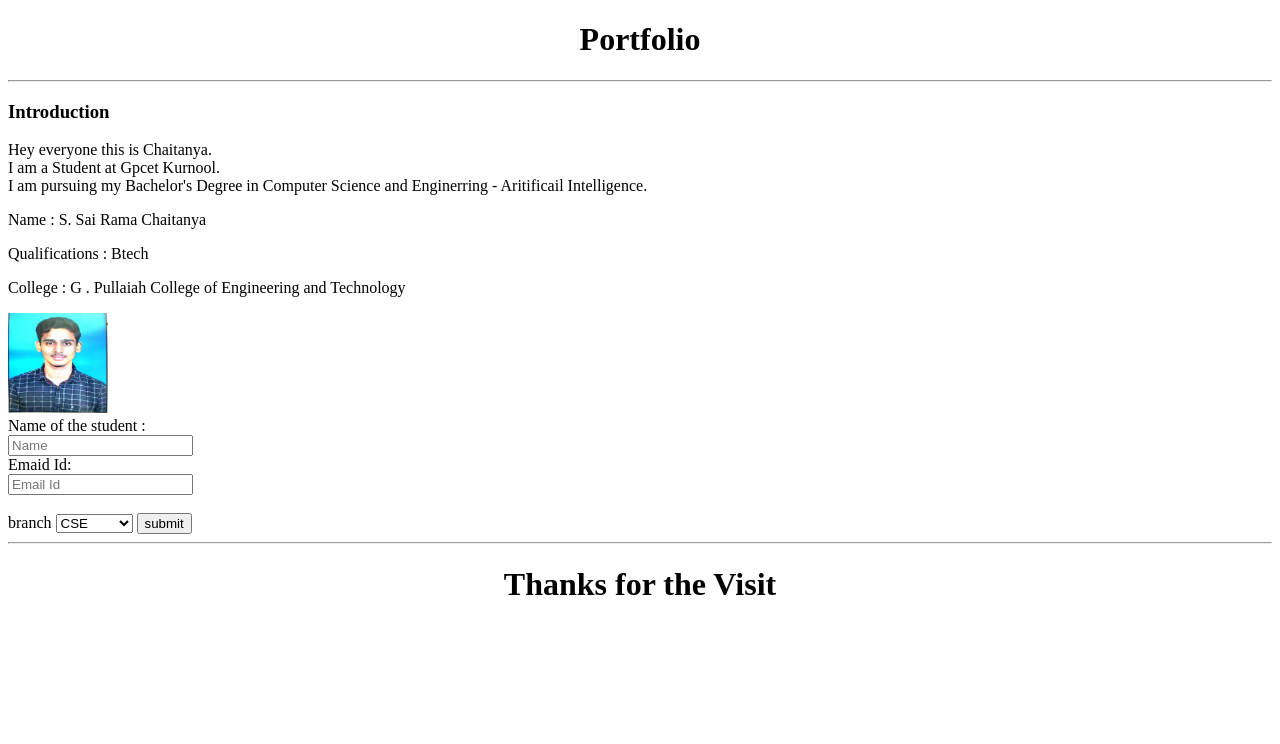
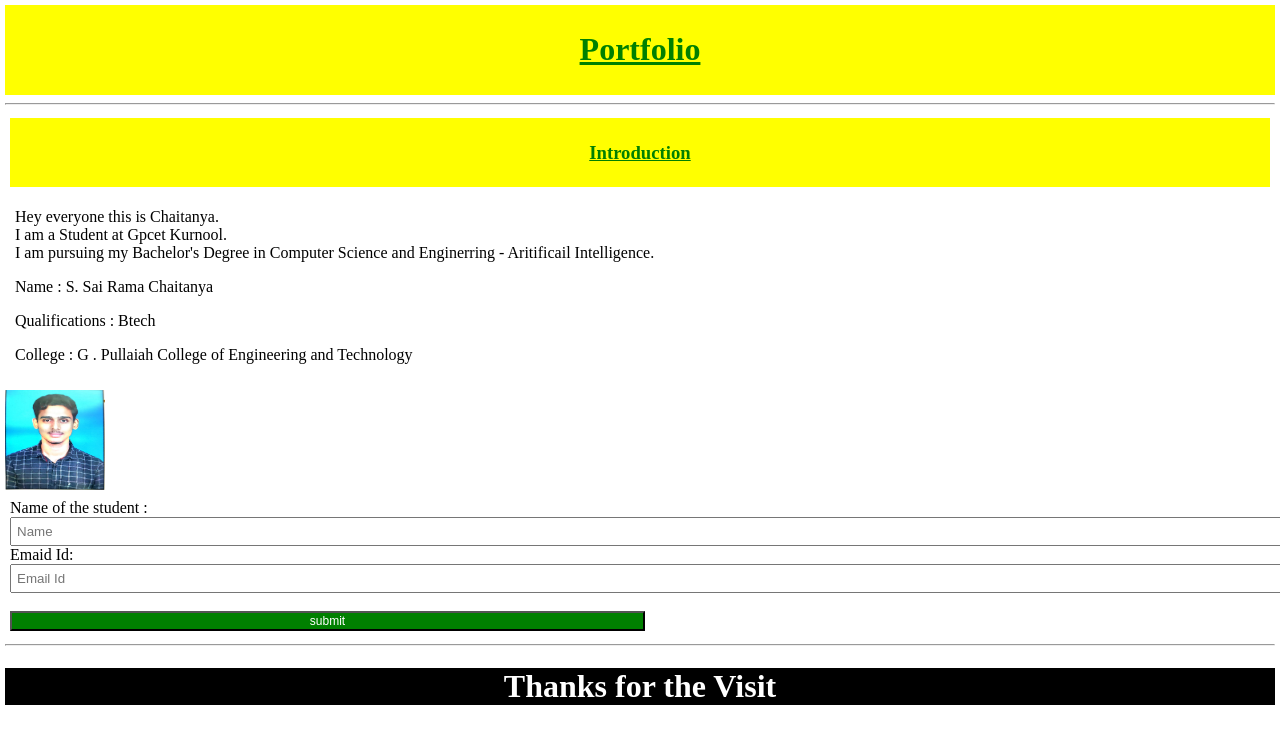
Before and after one commit to chaitu-93/test-session, a plain HTML site: page index1.html in a window 1280 px wide. Drawn offline with Linux system fonts and the light colour scheme.

Commit message:
styling added to the portfolio

```diff
--- a/index1.html
+++ b/index1.html
@@ -5,15 +5,18 @@
     <meta charset="UTF-8">
     <meta name="viewport" content="width=device-width, initial-scale=1.0">
     <title>Document</title>
+    <link rel="stylesheet" href="style.css">
 </head>
 <body>
     <header style="text-align: center;"><h1>Portfolio</h1></header>
 
     <hr>
     <main>
-        <section>
-            <article>
+        <section class="sec1">
+            <article class = "sec1-art1">
         <h1>Introduction</h1>
+        </article>
+        <article class="sec1-art2">
         <p>Hey everyone this is Chaitanya. <br>
            I am a Student at Gpcet Kurnool. <br>
            I am pursuing my Bachelor's Degree in Computer Science and Enginerring - Aritificail Intelligence.
@@ -25,28 +28,25 @@
         </section>
         <section>
             <article>
-            <img  height =100px width =100px src="passport photo.jpeg" alt="">
+            <img  src="passport photo.jpeg" alt="">
             <br>
         </article>
         </section>
 
-        <section>
-        <article>
+        <section class="sec2">
             <form action="">
+                <article class="sec2-art1">
                 <label>Name of the student : </label> <br>
                 <input placeholder="Name" type="text"><br>
+            </article>
+            <article class="sec2-art2">
                 <label>Emaid Id: </label><br>
                 <input placeholder="Email Id" type="email"> <br> <br>
-                <label for="">branch</label>
-                <select name="choose" id="">
-                    <option value="CSE">CSE</option>
-                    <option value="CSE-AI">CSE-AI</option>
-                    <option value="CSE-IOT">CSE-IOT</option>
-                    <option value="ECE">ECE</option>
-                </select>
+            </article>
+            <article >
                 <button type ="submit">submit</button>
+            </article>
             </form>
-        </article>
         </section>
     </main>
     <hr>
--- a/style.css
+++ b/style.css
@@ -1,6 +1,38 @@
-h1{
- padding :20px;
- border : 10px dotted black ;
- color: red;
- margin: 20px;
+header{
+    padding: 5px;
+    background-color: yellow;
+    color: green;
+    text-decoration: underline;
+    text-align: center;
 }
+.sec1,.sec1-art2{
+    padding: 5px;
+}
+.sec1-art1{
+    padding: 5px;
+    background-color: yellow;
+    color: green;
+    text-decoration: underline;
+    text-align: center;
+}
+img{
+    width: 100px;
+    height: 100px;
+}.sec2,.sec2-art1 input,.sec2-art2 input{
+    width: 100%;
+    padding: 5px;
+}
+button{
+    width: 50%;
+    color: white;
+    background-color: green;
+    font-size: 12px;
+}
+footer{
+    text-align: center;
+    color: white;
+    background-color: black;
+}
+body{
+    margin: 5px;
+}
```
